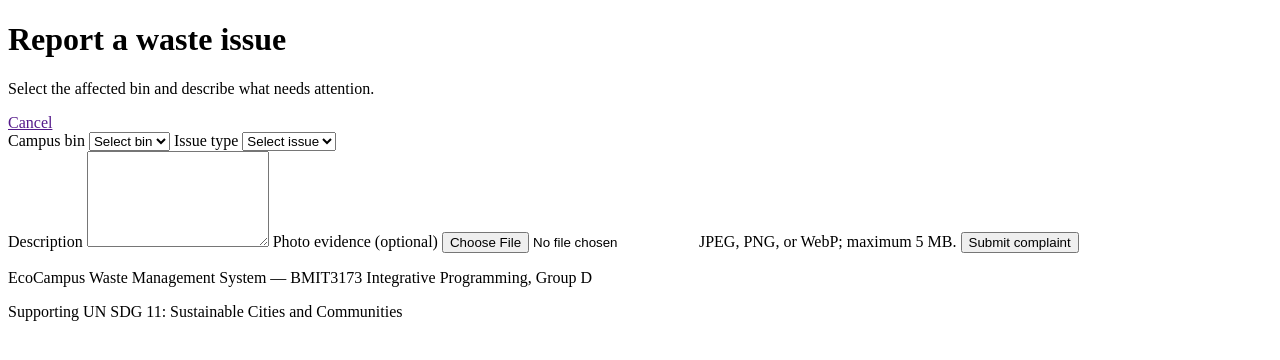
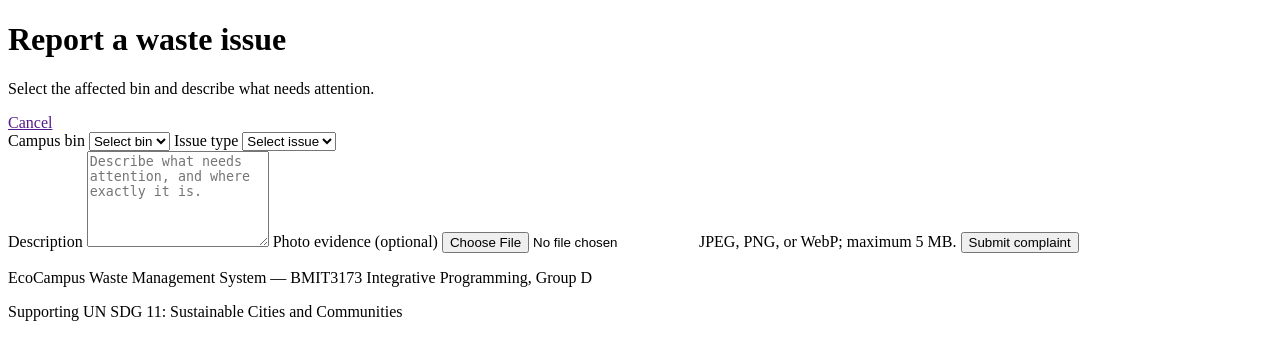
Before and after one commit to tanbl123/Integrative-Programming-Assignment, a PHP site: the page made by app/views/complaint/form.php in a window 1280 px wide. Shown: the part 62-422 px from the top of the page. Run offline with PHP 8.4, Linux system fonts and the light colour scheme; the template is opened without the code that fills it, so the values that code supplies are empty; some libraries are stand-ins or nearby versions.

Commit message:
Ask for detail when the issue type is Other
Every other issue type names the problem by itself, so an administrator
reading the list understands it at a glance. "Other" does not, and the
description is then the only place the problem is stated.

Choosing Other now changes the description label to ask for it directly,
emphasises the label, and swaps the placeholder for an example of the
kind of detail that is useful. Choosing any other type restores both.

This is a prompt, not a new rule: the description was already required
with a ten character minimum enforced in the browser and again in
ComplaintService::validateComplaint(), so an Other complaint could never
have been submitted without one. The change makes the reporter more
likely to write something the administrator can act on.

Verified in Chromium: label, placeholder and emphasis switch on selecting
Other, restore on selecting any other type, hold when the form is
re-rendered with Other still selected, and raise no JavaScript errors.

Co-Authored-By: Claude Opus 5 <noreply@anthropic.com>
Claude-Session: https://claude.ai/code/session_019v3MtxJvs9ip2gfPoEELzi

```diff
--- a/app/views/complaint/form.php
+++ b/app/views/complaint/form.php
@@ -63,13 +63,15 @@
     </div>
 
     <label>
-        Description
+        <span id="description-label">Description</span>
         <textarea
             name="description"
+            id="complaint-description"
             rows="6"
             minlength="10"
             maxlength="2000"
             required
+            placeholder="Describe what needs attention, and where exactly it is."
         ><?= e((string) ($values['description'] ?? '')) ?></textarea>
 
         <?php if (!empty($errors['description'])): ?>
@@ -156,3 +158,41 @@
     update();   // a re-rendered form keeps its selection, so check on load too
 })();
 </script>
+
+<?php /*
+ * Prompt for detail when the issue type is Other.
+ *
+ * Author : Tan Boon Leong (2402865)
+ * Module : Complaint / Report Management
+ *
+ * Every other issue type names the problem on its own, so an administrator
+ * scanning the list understands it at a glance. "Other" does not, and the
+ * description is the only place the problem is stated. Asking for it plainly,
+ * at the moment Other is chosen, is what keeps that description useful.
+ */ ?>
+<script>
+(() => {
+    'use strict';
+    const type = document.querySelector('select[name="complaint_type"]');
+    const label = document.getElementById('description-label');
+    const field = document.getElementById('complaint-description');
+    if (!type || !label || !field) return;
+
+    const DEFAULT_LABEL = 'Description';
+    const DEFAULT_HINT  = 'Describe what needs attention, and where exactly it is.';
+    const OTHER_LABEL   = 'Describe the issue \u2014 you selected Other, '
+                        + 'so please state clearly what the problem is';
+    const OTHER_HINT    = 'For example: the bin has been moved from its usual spot '
+                        + 'and nobody can find it.';
+
+    const update = () => {
+        const isOther = type.value === 'Other';
+        label.textContent = isOther ? OTHER_LABEL : DEFAULT_LABEL;
+        field.placeholder = isOther ? OTHER_HINT : DEFAULT_HINT;
+        label.classList.toggle('label-emphasis', isOther);
+    };
+
+    type.addEventListener('change', update);
+    update();   // a re-rendered form keeps its selection, so check on load too
+})();
+</script>
--- a/public/css/style.css
+++ b/public/css/style.css
@@ -1257,3 +1257,7 @@ td.duplicate-reason {
 .sort-header .sort-arrow { font-size: .78em; color: var(--muted); opacity: .55; }
 .table th[aria-sort] { background: #e3ebe6; }
 .table th[aria-sort] .sort-arrow { color: var(--green-dark); opacity: 1; }
+
+/* Emphasised field label, used when Other needs the reporter to say more.
+   Author: Tan Boon Leong (2402865) */
+.label-emphasis { color: var(--warn); font-weight: 600; }
```
